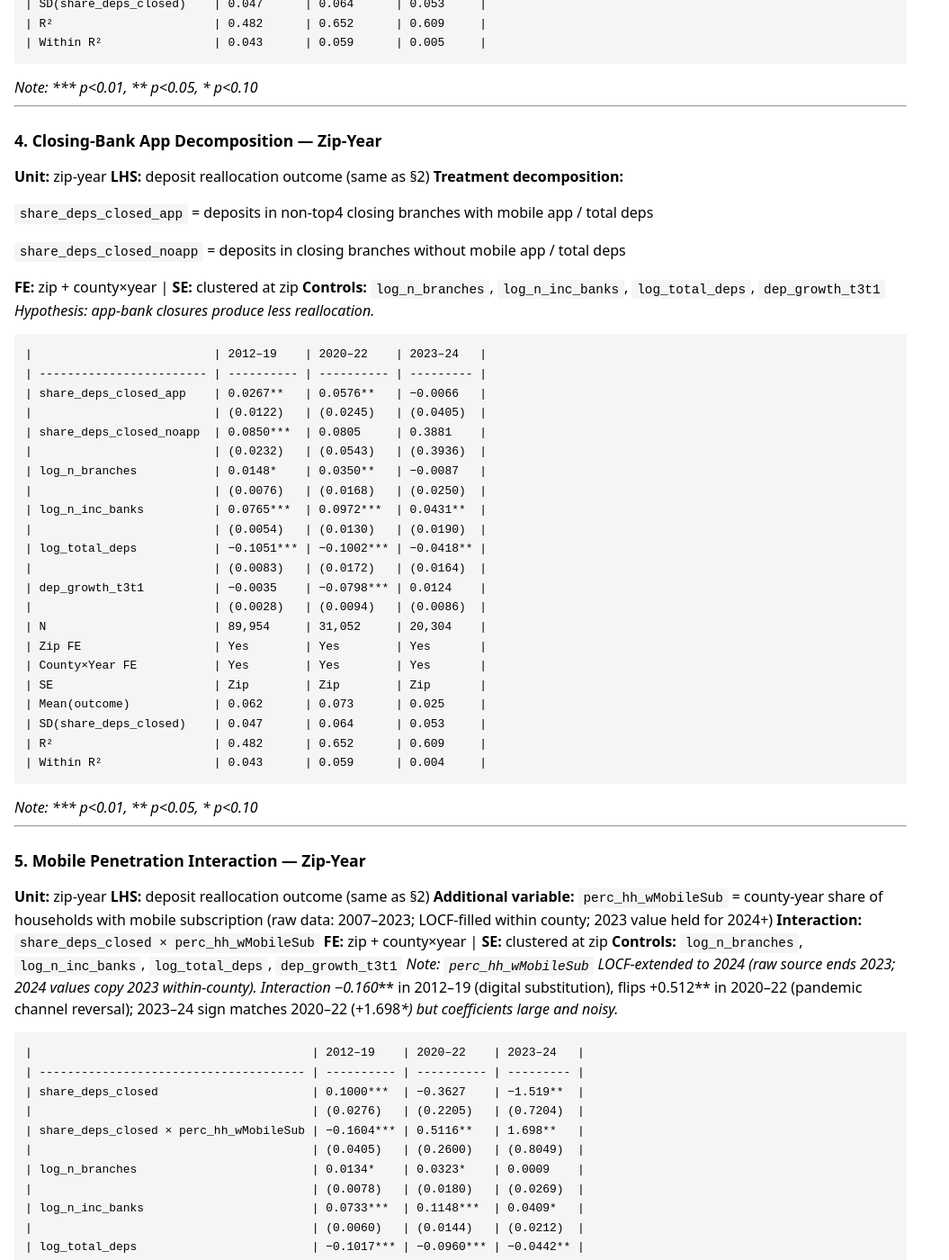
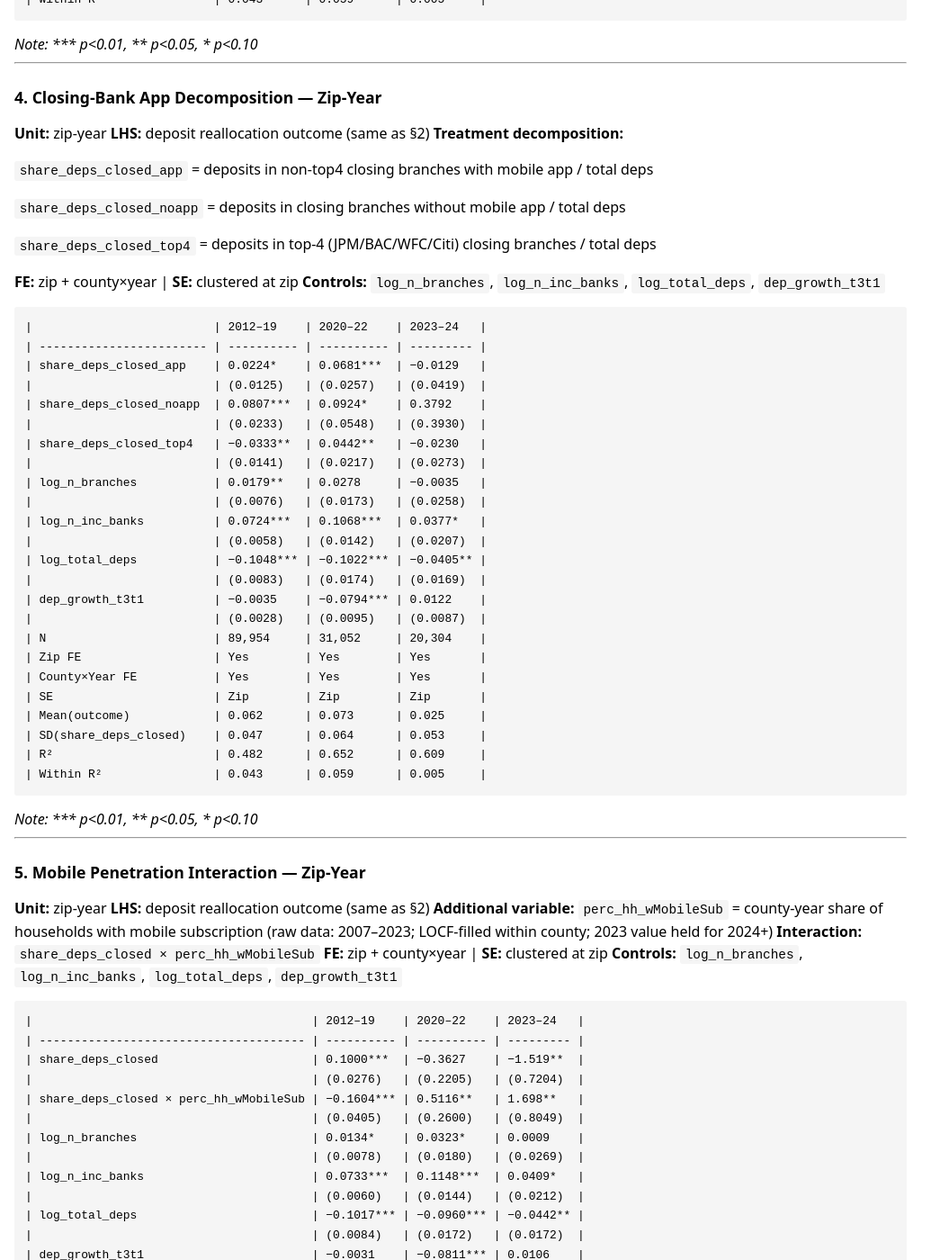
Before and after one commit to dratnadiwakara/hnrs-branch-closure-deposit-retention, a Jekyll site: the page built from docs/snapshots/20260423-approach-streamlined-20260423/index.md, in a window 1280 px wide and 1400 px high, scrolled down 2226 px. Shown: the whole window at 90% size, without its empty margins (0-1055 px from the left). Built offline with Jekyll 4.4.1, drawn with Linux system fonts in a browser that asks for light colours; a script that is not in the unit is left out; some of the changed text lies outside the part shown.

Commit message:
sent to HRS

````diff
--- a/docs/snapshots/20260423-approach-streamlined-20260423/index.md
+++ b/docs/snapshots/20260423-approach-streamlined-20260423/index.md
@@ -5,7 +5,6 @@ title: "approach-streamlined-20260423 — 2026-04-23"
 
 # Version-20260423
 
->
 
 ---
 
@@ -17,7 +16,6 @@ title: "approach-streamlined-20260423 — 2026-04-23"
 **Incumbent:** bank with NO closes in (zip, YEAR); `!is.na(sophisticated)` filter applied
 **FE:** zip + county×year | **SE:** clustered at zip
 **Controls:** `log_n_branches`, `log_n_inc_banks`, `log_total_deps`, `dep_growth_t3t1`
-*Note: 2000–01 dropped (dep_growth_t3t1 lag).*
 
 ```
 |                             | 2000–07    | 2008–11    | 2012–19    | 2020–22    | 2023–24    |
@@ -54,7 +52,7 @@ title: "approach-streamlined-20260423 — 2026-04-23"
 **Incumbent:** bank with NO closes in (zip, YEAR)
 **FE:** zip + county×year | **SE:** clustered at zip
 **Controls:** `log_n_branches`, `log_n_inc_banks`, `log_total_deps`, `dep_growth_t3t1`
-*Note: Primary spec (§2 is the headline zip-year table). Pandemic split (2020–22 positive, 2023–24 null) supports digital-era interpretation of 2012–19.*
+
 
 ```
 |                       | 2000–07    | 2008–11    | 2012–19    | 2020–22    | 2023–24   |
@@ -95,7 +93,7 @@ title: "approach-streamlined-20260423 — 2026-04-23"
 
 **FE:** zip + county×year | **SE:** clustered at zip
 **Controls:** `log_n_branches`, `log_n_inc_banks`, `log_total_deps`, `dep_growth_t3t1`
-*Hypothesis: top-4 closures produce near-zero spillover; small-bank closures drive 2012–19 effect.*
+
 
 ```
 |                          | 2012–19    | 2020–22    | 2023–24   |
@@ -136,26 +134,29 @@ title: "approach-streamlined-20260423 — 2026-04-23"
 
 - `share_deps_closed_app` = deposits in non-top4 closing branches with mobile app / total deps
 - `share_deps_closed_noapp` = deposits in closing branches without mobile app / total deps
+- `share_deps_closed_top4` = deposits in top-4 (JPM/BAC/WFC/Citi) closing branches / total deps
 
 **FE:** zip + county×year | **SE:** clustered at zip
 **Controls:** `log_n_branches`, `log_n_inc_banks`, `log_total_deps`, `dep_growth_t3t1`
-*Hypothesis: app-bank closures produce less reallocation.*
+
 
 ```
 |                          | 2012–19    | 2020–22    | 2023–24   |
 | ------------------------ | ---------- | ---------- | --------- |
-| share_deps_closed_app    | 0.0267**   | 0.0576**   | −0.0066   |
-|                          | (0.0122)   | (0.0245)   | (0.0405)  |
-| share_deps_closed_noapp  | 0.0850***  | 0.0805     | 0.3881    |
-|                          | (0.0232)   | (0.0543)   | (0.3936)  |
-| log_n_branches           | 0.0148*    | 0.0350**   | −0.0087   |
-|                          | (0.0076)   | (0.0168)   | (0.0250)  |
-| log_n_inc_banks          | 0.0765***  | 0.0972***  | 0.0431**  |
-|                          | (0.0054)   | (0.0130)   | (0.0190)  |
-| log_total_deps           | −0.1051*** | −0.1002*** | −0.0418** |
-|                          | (0.0083)   | (0.0172)   | (0.0164)  |
-| dep_growth_t3t1          | −0.0035    | −0.0798*** | 0.0124    |
-|                          | (0.0028)   | (0.0094)   | (0.0086)  |
+| share_deps_closed_app    | 0.0224*    | 0.0681***  | −0.0129   |
+|                          | (0.0125)   | (0.0257)   | (0.0419)  |
+| share_deps_closed_noapp  | 0.0807***  | 0.0924*    | 0.3792    |
+|                          | (0.0233)   | (0.0548)   | (0.3930)  |
+| share_deps_closed_top4   | −0.0333**  | 0.0442**   | −0.0230   |
+|                          | (0.0141)   | (0.0217)   | (0.0273)  |
+| log_n_branches           | 0.0179**   | 0.0278     | −0.0035   |
+|                          | (0.0076)   | (0.0173)   | (0.0258)  |
+| log_n_inc_banks          | 0.0724***  | 0.1068***  | 0.0377*   |
+|                          | (0.0058)   | (0.0142)   | (0.0207)  |
+| log_total_deps           | −0.1048*** | −0.1022*** | −0.0405** |
+|                          | (0.0083)   | (0.0174)   | (0.0169)  |
+| dep_growth_t3t1          | −0.0035    | −0.0794*** | 0.0122    |
+|                          | (0.0028)   | (0.0095)   | (0.0087)  |
 | N                        | 89,954     | 31,052     | 20,304    |
 | Zip FE                   | Yes        | Yes        | Yes       |
 | County×Year FE           | Yes        | Yes        | Yes       |
@@ -163,7 +164,7 @@ title: "approach-streamlined-20260423 — 2026-04-23"
 | Mean(outcome)            | 0.062      | 0.073      | 0.025     |
 | SD(share_deps_closed)    | 0.047      | 0.064      | 0.053     |
 | R²                       | 0.482      | 0.652      | 0.609     |
-| Within R²                | 0.043      | 0.059      | 0.004     |
+| Within R²                | 0.043      | 0.059      | 0.005     |
 ```
 
 *Note: \*\*\* p<0.01, \*\* p<0.05, \* p<0.10*
@@ -178,7 +179,6 @@ title: "approach-streamlined-20260423 — 2026-04-23"
 **Interaction:** `share_deps_closed × perc_hh_wMobileSub`
 **FE:** zip + county×year | **SE:** clustered at zip
 **Controls:** `log_n_branches`, `log_n_inc_banks`, `log_total_deps`, `dep_growth_t3t1`
-*Note: `perc_hh_wMobileSub` LOCF-extended to 2024 (raw source ends 2023; 2024 values copy 2023 within-county). Interaction −0.160*** in 2012–19 (digital substitution), flips +0.512** in 2020–22 (pandemic channel reversal); 2023–24 sign matches 2020–22 (+1.698**) but coefficients large and noisy.*
 
 ```
 |                                        | 2012–19    | 2020–22    | 2023–24   |
@@ -216,7 +216,6 @@ title: "approach-streamlined-20260423 — 2026-04-23"
 **All channels simultaneously.** Separate coefficients for app, no-app, top4; interaction with mobile penetration on aggregate closure share.
 **FE:** zip + county×year | **SE:** clustered at zip
 **Controls:** `log_n_branches`, `log_n_inc_banks`, `log_total_deps`, `dep_growth_t3t1`
-*Note: mobile interaction flips sign post-2019 — digital substitution channel (2012–19) overtaken by pandemic channel reversal (2020–22, 2023–24).*
 
 ```
 |                                        | 2012–19    | 2020–22    | 2023–24    |
@@ -255,9 +254,6 @@ title: "approach-streamlined-20260423 — 2026-04-23"
 
 **Interaction:** `share_deps_closed × sophisticated` where `sophisticated` is a zip×year binary from the demographics panel (above-median education AND above-median dividend/capital-gain income).
 **Main effect of `sophisticated` included** (dropped in 2000–07 due to collinearity with zip FE).
-*2012–19 split into 2012–13 and 2014–19 to detect when sophistication heterogeneity emerges.*
-*Hypothesis: negative interaction in digital era — sophisticated depositors substitute to digital channels first.*
-*Note: carried over from 20260418 snapshot.*
 
 ```
 |                                    | 2000–07    | 2008–11    | 2012–13    | 2014–19    | 2020–24    |
@@ -288,8 +284,6 @@ title: "approach-streamlined-20260423 — 2026-04-23"
 
 *Note: \*\*\* p<0.01, \*\* p<0.05, \* p<0.10*
 
-*2012–13 transition: reallocation still present (0.090**), sophistication not yet a moderator (+0.009, n.s.). 2014–19: interaction turns negative and significant (−0.034**) — sophisticated zips show meaningfully less reallocation once digital adoption is widespread.*
-
 ---
 
 ## 8.1 HMDA All Purchase (Zip-Year)
@@ -299,7 +293,6 @@ title: "approach-streamlined-20260423 — 2026-04-23"
 **Treatment:** `share_deps_closed`
 **FE:** zip + county×year | **SE:** clustered at zip
 **Controls:** `log_n_branches`, `log_n_inc_banks`, `log_total_deps`, `dep_growth_t3t1`
-*Note: last column pooled 2020–23; 2024 growth needs 2025 LAR (unreleased) so year 2024 drops.*
 
 ```
 |                       | 2000–07   | 2008–11    | 2012–19    | 2020–23   |
@@ -336,7 +329,6 @@ title: "approach-streamlined-20260423 — 2026-04-23"
 **Treatment:** `share_deps_closed`
 **FE:** zip + county×year | **SE:** clustered at zip
 **Controls:** `log_n_branches`, `log_n_inc_banks`, `log_total_deps`, `dep_growth_t3t1`
-*Note: last column pooled 2020–23 (same reason as §8.1). Coefficient null across all periods — consistent with §8.1 purchase null.*
 
 ```
 |                       | 2000–07   | 2008–11   | 2012–19   | 2020–23   |
@@ -371,7 +363,6 @@ title: "approach-streamlined-20260423 — 2026-04-23"
 **LHS:** `hmda_purch_gr_sl` — 2-year growth of second-lien purchase originations
 **Treatment:** `share_deps_closed`
 **FE:** zip + county×year | **SE:** clustered at zip
-*Note: Phil suggestion #3. Large coefficients but large SEs (small denominator); all null across periods — reinforces pooled HMDA null.*
 
 ```
 |                       | 2004–07  | 2008–11  | 2012–19  | 2020–23  |
@@ -398,26 +389,6 @@ title: "approach-streamlined-20260423 — 2026-04-23"
 
 *Note: \*\*\* p<0.01, \*\* p<0.05, \* p<0.10*
 
-**Caveat — table not very informative.** Second-lien purchase originations are a tiny and unstable share of HMDA purchase activity. National shares by year (action=1, purpose=1):
-
-| year | % second-lien | year | % second-lien |
-|------|---------------|------|---------------|
-| 2000–03 | 0.0% (field not in LAR schema) | 2014 | 1.7% |
-| 2004 | 12.3% | 2015 | 1.6% |
-| 2005 | 18.6% | 2016 | 1.6% |
-| 2006 | 21.3% | 2017 | 1.9% |
-| 2007 | 13.0% | 2018 | 2.9% |
-| 2008 | 3.2% | 2019 | 3.0% |
-| 2009 | 1.7% | 2020 | 2.7% |
-| 2010 | 1.7% | 2021 | 2.5% |
-| 2011 | 1.8% | 2022 | 2.8% |
-| 2012 | 1.6% | 2023 | 3.4% |
-| 2013 | 1.5% | 2024 | 3.8% |
-
-`lien_status` flag absent pre-2004 (added in the 2004 LAR schema). 2005–07 HELOC/piggyback boom pushed shares to 19–21%; Dodd-Frank QM rules + HELOC freeze collapsed the category to 1.5–2% through 2017. 2018+ rebound to 3–4% is partly an artifact of the expanded HMDA reporting threshold that year.
-
-Given the tiny share (≤3.4% in every year 2008 onward), most zip-CERT cells have zero second-lien at t−1 or t+1 → 2-year growth undefined → heavy sample attrition (§9 N is 2–10% of §8 N). Coefficients noisy, all null. **Not a useful standalone test of lending spillovers** — the pooled §8 HMDA-all-purchase null is the primary evidence.
-
 ---
 
 ## 10. HMDA Jumbo Only (Zip-Year, 2012+)
@@ -426,7 +397,6 @@ Given the tiny share (≤3.4% in every year 2008 onward), most zip-CERT cells ha
 **LHS:** `hmda_purch_gr_jumbo`
 **Treatment:** `share_deps_closed`
 **FE:** zip + county×year | **SE:** clustered at zip
-*Note: Phil suggestion #4. CLL panel built from `C:/Users/dimut/OneDrive/github/shadow-bank-impact/data/raw/CLL` (14 xls files, 2012–2025). Null across periods — no jumbo spillover either.*
 
 ```
 |                       | 2012–19    | 2020–23   |
@@ -462,7 +432,6 @@ Given the tiny share (≤3.4% in every year 2008 onward), most zip-CERT cells ha
 **Treatment:** `share_deps_closed`
 **FE:** county + state×year | **SE:** clustered at county
 **Controls:** `log_n_branches`, `log_n_banks`, `log1p_total_deps`, `county_dep_growth_t4_t1`, `log_population_density`, `lag_county_deposit_hhi`, `lag_establishment_gr`, `lag_payroll_gr`, `lag_hmda_mtg_amt_gr`, `lag_cra_loan_amount_amt_lt_1m_gr`, `lmi`
-*Note: Phil suggestion #2 filter (in-county-branch respondents) is already implicit — `inc_set` is derived from SOD, which requires branch presence. Prior snapshot had separate in-county vs all-respondent panels; both sample to identical county-years and return identical coefficients, so consolidated here. 2024 dropped from last column (2025 CRA unreleased → year 2024 growth NA).*
 
 ```
 |                       | 2000–07   | 2008–11   | 2012–19   | 2020–23   |
@@ -496,7 +465,6 @@ Given the tiny share (≤3.4% in every year 2008 onward), most zip-CERT cells ha
 **Treatment:** `closure_share` — bank's zip-level closure intensity
 **FE:** bank×year + zip×year | **SE:** clustered at bank
 **Controls:** `log1p(total_deps_bank_zip_t1)`, `log1p(n_remaining_branches)`, `mkt_share_zip_t1`
-*Note: Panel data replaces earlier county-level specification (Phil #1). Retention is stable and large across all periods.*
 
 ```
 |                               | All        | Pre-2012   | 2012–19    | 2020–22    | 2023–24    |
@@ -530,7 +498,6 @@ Given the tiny share (≤3.4% in every year 2008 onward), most zip-CERT cells ha
 **Method:** Sun & Abraham (2021); cohort = first closure year; reference period = −1
 **FE:** unit_id + YEAR | **SE:** clustered at bank_id
 **Window:** ±3 years around first closure; periods superimposed: Pre-2012, 2012–2019, 2020–2024
-*Note: pre-trend absence validated (t=−2 small and flat across all periods). Pre-2012 post-event path reverses at t=+2/+3 (deposits not durably retained). Digital-era path persistent and monotone — retention dominates reallocation.*
 
 ![Sun & Abraham event study by era](figures/T6_sunab_eventstudy.png)
 
````
Also changed, not shown: code/approach-streamlined-20260423/tables/T3_size_decomposition.md (+1 -1 lines), code/approach-streamlined-20260423/tables/T4_app_decomposition.md (+17 -15 lines), code/approach-streamlined-20260423/tables/T5_mobile_interaction.md (+1 -1 lines), code/approach-streamlined-20260423/tables/T6_combined_decomposition.md (+1 -1 lines), code/approach-streamlined-20260423/tables/T7_sophistication_interaction.md (+29 -29 lines), 1 other file.
